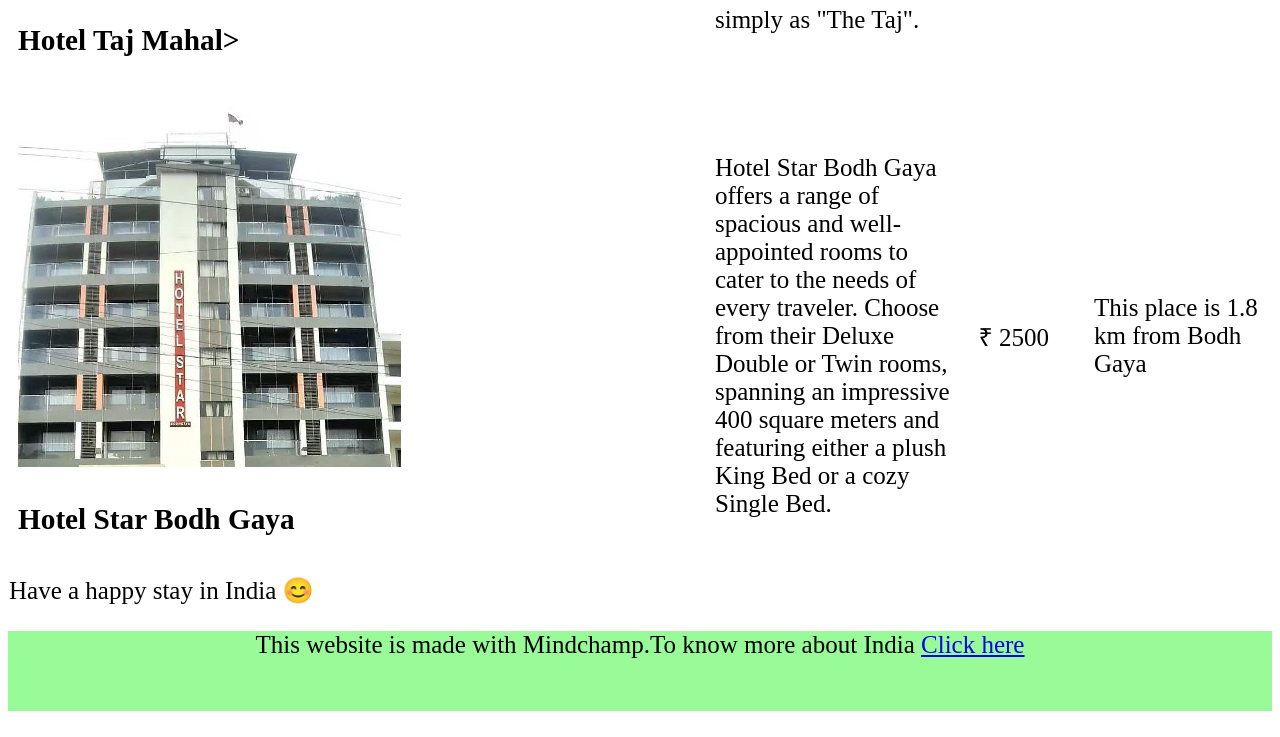
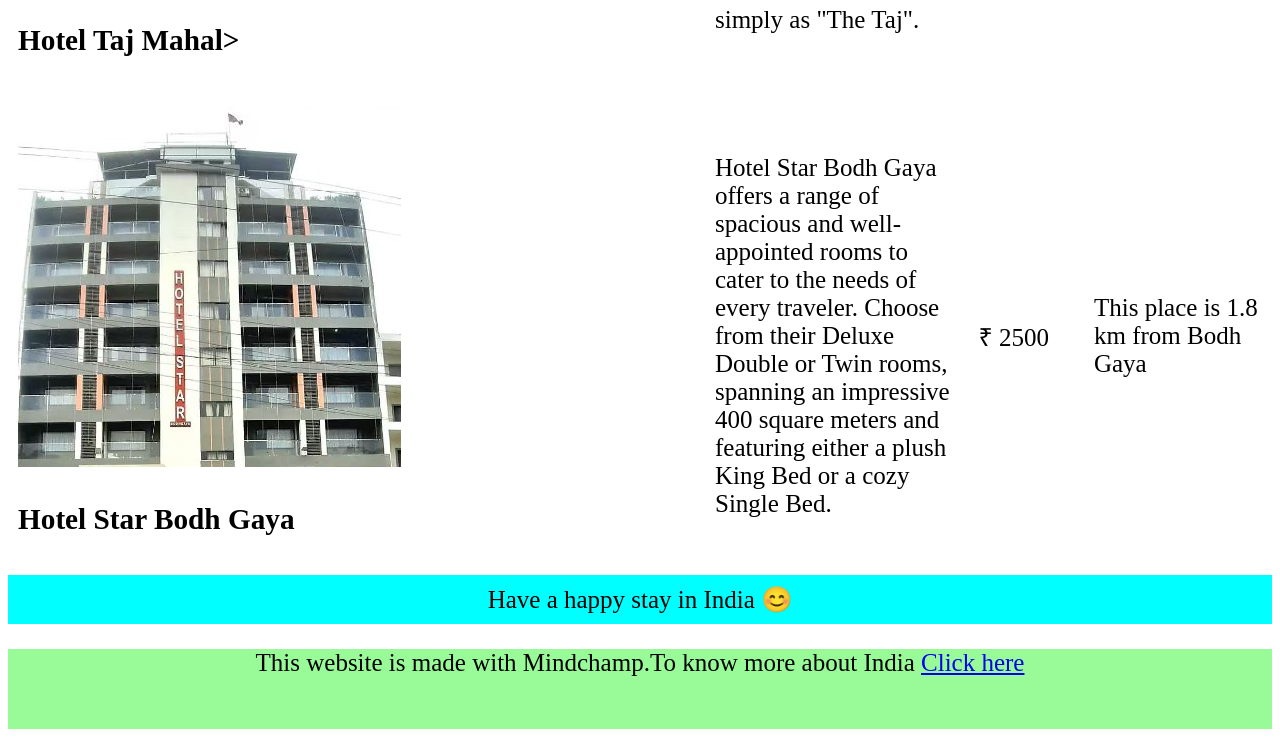
Before and after one commit to KshitizDube/india, a plain HTML site: page hotel.html in a window 1280 px wide. Shown: the part 1457-2194 px from the top of the page. Drawn offline with Linux system fonts and the light colour scheme.

Commit message:
changes for table in both

```diff
--- a/hotel.html
+++ b/hotel.html
@@ -46,6 +46,12 @@
 
     .table tbody td{
       padding: 10px;
+    }
+
+    .table tfoot tr td{
+      padding: 10px;
+      background-color: aqua;
+      text-align: center;
     }
 
     footer {
```
Also changed, not shown: index.html (+6 -2 lines).
